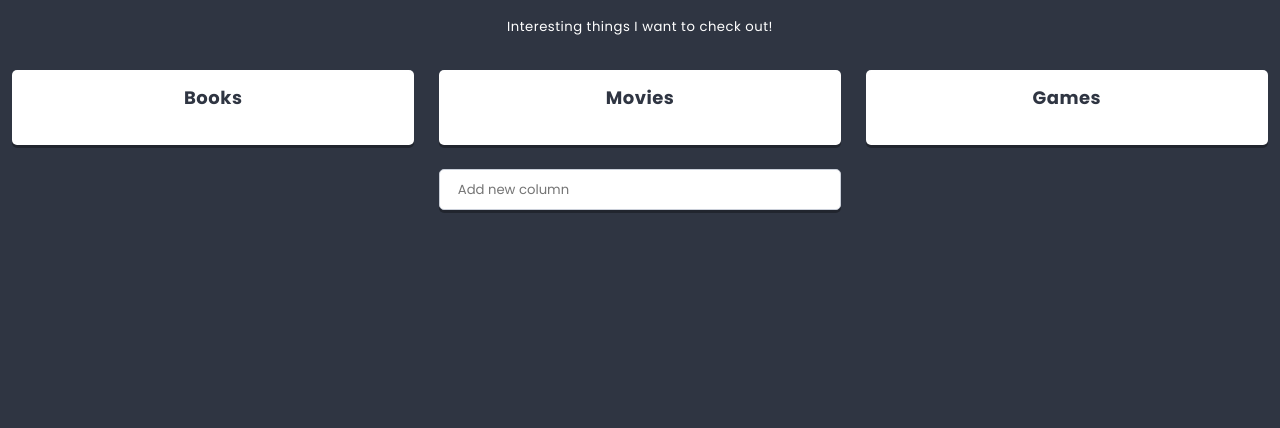
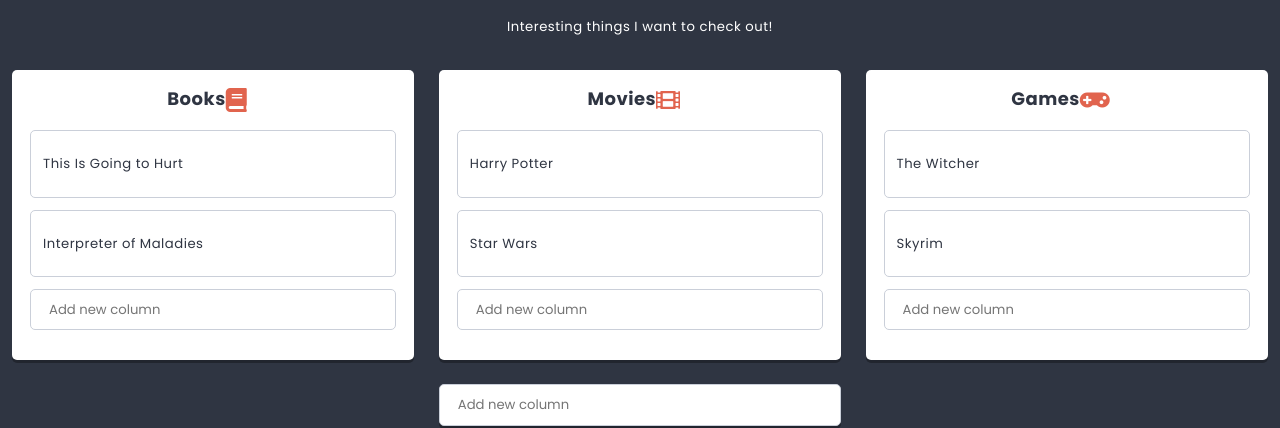
Before and after one commit to kris2485/Project-11-learnig-react, a React app: page / in a window 1280 px wide. Shown: the part 362-790 px from the top of the page. Built offline with nearby package versions, Linux system fonts and the light colour scheme.

Commit message:
Add Card component & edit Column

```diff
--- a/src/components/App/App.js
+++ b/src/components/App/App.js
@@ -2,7 +2,6 @@
 import styles from './App.scss';
 import List from '../List/List.js';
 import { pageContents, listData } from '../../data/dataStore';
-import Creator from '../Creator/Creator.js';
 
 class App extends React.Component {
   render() {
--- /dev/null
+++ b/src/components/Card/Card.js
@@ -0,0 +1,18 @@
+import React from 'react';
+import styles from './Card.scss';
+import PropTypes from 'prop-types';
+
+class Card extends React.Component {
+  static propTypes = {
+    title: PropTypes.string.isRequired,
+  };
+  render() {
+    return (
+      <div className={styles.component}>
+        <p>{this.props.title}</p>
+      </div>
+    );
+  }
+}
+
+export default Card;
--- a/src/components/Column/Column.js
+++ b/src/components/Column/Column.js
@@ -1,15 +1,44 @@
 import React from 'react';
 import styles from './Column.scss';
 import PropTypes from 'prop-types';
+import Card from '../Card/Card.js';
+import Creator from '../Creator/Creator.js';
+import { settings } from '../../data/dataStore';
+import Icon from '../Icon/Icon.js';
 
 class Column extends React.Component {
+  state = {
+    cards: this.props.cards || [],
+  };
   static propTypes = {
     title: PropTypes.string.isRequired,
   };
+  addCard(title) {
+    this.setState((state) => ({
+      cards: [
+        ...state.cards,
+        {
+          key: state.cards.lenght ? state.cards[state.cards.lenght - 1].key + 1 : 0,
+          title,
+        },
+      ],
+    }));
+  }
   render() {
     return (
       <section className={styles.component}>
-        <h3 className={styles.title}>{this.props.title}</h3>
+        <h3 className={styles.title}>
+          {this.props.title}
+          <span className={styles.icon}>
+            <Icon name={this.props.icon} />
+          </span>
+        </h3>
+        {this.state.cards.map(({ key, ...cardProps }) => (
+          <Card key={key} {...cardProps} />
+        ))}
+        <div className={styles.creator}>
+          <Creator text={settings.columnCreatorText} action={(title) => this.addCard(title)} />
+        </div>
       </section>
     );
   }
--- /dev/null
+++ b/src/components/Icon/Icon.js
@@ -0,0 +1,5 @@
+import React from 'react';
+
+const Icon = (props) => <i className={`fas fa-${props.name}`}></i>;
+
+export default Icon;
```
